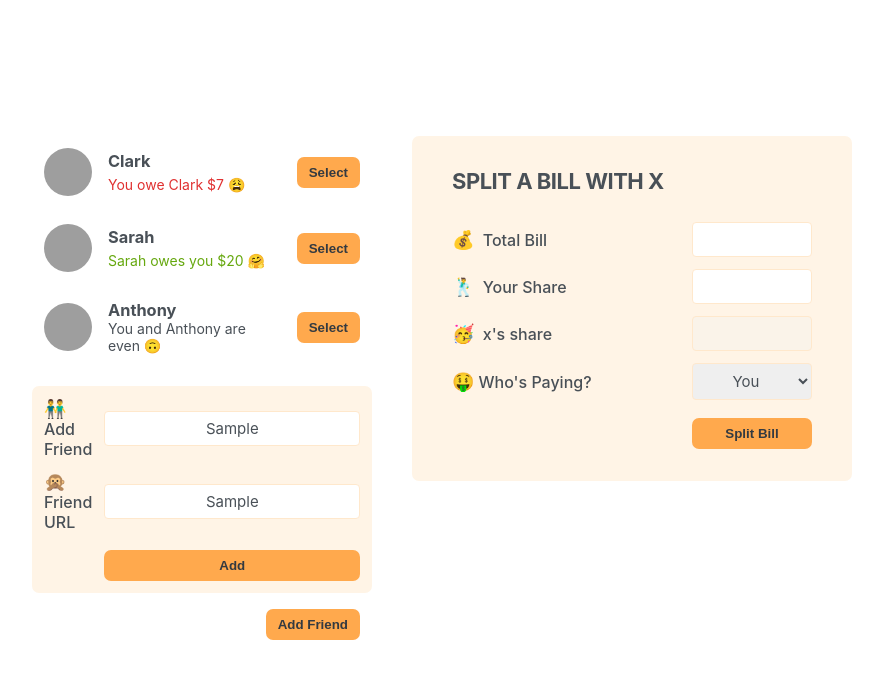
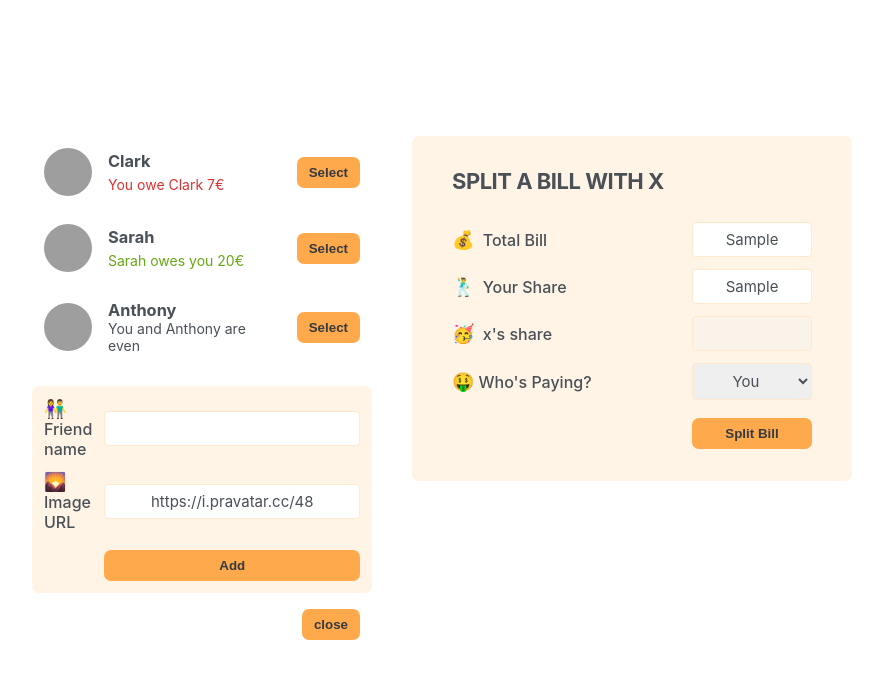
Before and after one commit to rzemlin/eat-n-split, a React (Create React App) app: page / in a window 1280 px wide. Both pictures are taken after typing "Sample", "Sample" into the empty fields and a click on the button "Add Friend". Shown: the top 678 px of the page, without its empty margins (198-1081 px from the left). Built offline with nearby package versions, Linux system fonts and the light colour scheme; grey boxes are pictures that could not be loaded.

Commit message:
add friend form

```diff
--- a/src/App.js
+++ b/src/App.js
@@ -1,4 +1,4 @@
-import './App.css'
+import { useState } from "react";
 
 const initialFriends = [
   {
@@ -21,21 +21,42 @@
   },
 ];
 
-function App() {
-
-  return <div className='app'>
-    <div className='sidebar'>
-    <FriendsList />
-    <FormAddFriend />
-    <Button>Add Friend</Button>
-    </div>
-    <FormSplitBill />
-
-  </div>
+function Button({ children, onClick }) {
+  return (
+    <button className="button" onClick={onClick}>
+      {children}
+    </button>
+  );
 }
 
-function FriendsList(){
-  const friends= initialFriends;
+function App() {
+  const [friends, setFriends] = useState(initialFriends);
+  const [showAddfriend, setShowAddFriend] = useState(false);
+
+  function handleShowAddFriend() {
+    setShowAddFriend((show) => !show);
+  }
+
+  function handleAddfriend(friend) {
+    setFriends((friend) => [...friends, friend]);
+    setShowAddFriend(false);
+  }
+  return (
+    <div className="app">
+      <div className="sidebar">
+        <FriendsList friends={friends} />
+        {showAddfriend && <FormAddFriend onAddFriend={handleAddfriend} />}
+        <Button onClick={handleShowAddFriend}>
+          {showAddfriend ? "close" : "Add Friend"}
+        </Button>
+      </div>
+
+      <FormSplitBill />
+    </div>
+  );
+}
+
+function FriendsList({ friends }) {
   return (
     <ul>
       {friends.map((friend) => (
@@ -45,63 +66,94 @@
   );
 }
 
-function Friend({friend}) {
+function Friend({ friend, onSelection, selectedFriend }) {
+  const isSelected = selectedFriend?.id === friend.id;
+
   return (
-  <li>
-   <img src={friend.image} alt={friend.name}/>
+    <li className={isSelected ? "selected" : ""}>
+      <img src={friend.image} alt={friend.name} />
       <h3>{friend.name}</h3>
 
       {friend.balance < 0 && (
-  <p className='red'>
-    You owe {friend.name} ${Math.abs(friend.balance)} 😩
-    </p> )}
+        <p className="red">
+          You owe {friend.name} {Math.abs(friend.balance)}€
+        </p>
+      )}
       {friend.balance > 0 && (
-  <p className='green'>
-    {friend.name} owes you ${Math.abs(friend.balance)} 🤗
-    </p> )}
-    {friend.balance === 0 && (
-  <p>
-    You and {friend.name} are even 🙃
-    </p> )}
-    <Button>Select</Button>
+        <p className="green">
+          {friend.name} owes you {Math.abs(friend.balance)}€
+        </p>
+      )}
+      {friend.balance === 0 && <p>You and {friend.name} are even</p>}
+
+      <Button onClick={() => onSelection(friend)}>
+        {isSelected ? "Close" : "Select"}
+      </Button>
     </li>
-)}
+  );
+}
 
-function FormAddFriend() {
+function FormAddFriend({ onAddFriend }) {
+  const [name, setName] = useState("");
+  const [image, setImage] = useState("https://i.pravatar.cc/48");
+
+  function handleSubmit(e) {
+    e.preventDefault();
+
+    if (!name || !image) return;
+
+    const id = crypto.randomUUID();
+    const newFriend = {
+      id,
+      name,
+      image: `${image}?=${id}`,
+      balance: 0,
+    };
+
+    onAddFriend(newFriend);
+
+    setName("");
+    setImage("https://i.pravatar.cc/48");
+  }
+
   return (
-  <form className='form-add-friend'>
-    <label>👬 Add Friend</label>
-    <input type='text' />
-    <label>🙊 Friend URL</label>
-    <input type='text' placeholder='www.some-site.com'/>
+    <form className="form-add-friend" onSubmit={handleSubmit}>
+      <label>👫 Friend name</label>
+      <input
+        type="text"
+        value={name}
+        onChange={(e) => setName(e.target.value)}
+      />
+
+      <label>🌄 Image URL</label>
+      <input
+        type="text"
+        value={image}
+        onChange={(e) => setImage(e.target.value)}
+      />
+
       <Button>Add</Button>
     </form>
-  )
-}
-
-function Button({children}){
-  return (
-<button className='button'>{children}</button>
-  )
+  );
 }
 
 function FormSplitBill() {
   return (
-    <form className='form-split-bill'>
+    <form className="form-split-bill">
       <h2>Split a bill with x</h2>
       <label>💰 Total Bill</label>
-    <input type='text' />
+      <input type="text" />
       <label>🕺 Your Share</label>
-    <input type='text' />
+      <input type="text" />
       <label>🥳 x's share</label>
-    <input type='text' disabled/>
+      <input type="text" disabled />
       <label>🤑Who's Paying?</label>
       <select>
-    <option value='user'>You</option>
-    <option value='friend'>X</option>
+        <option value="user">You</option>
+        <option value="friend">X</option>
       </select>
       <Button>Split Bill</Button>
     </form>
-  )
+  );
 }
 export default App;
```
Lines whose indentation alone changed are shown as unchanged.
